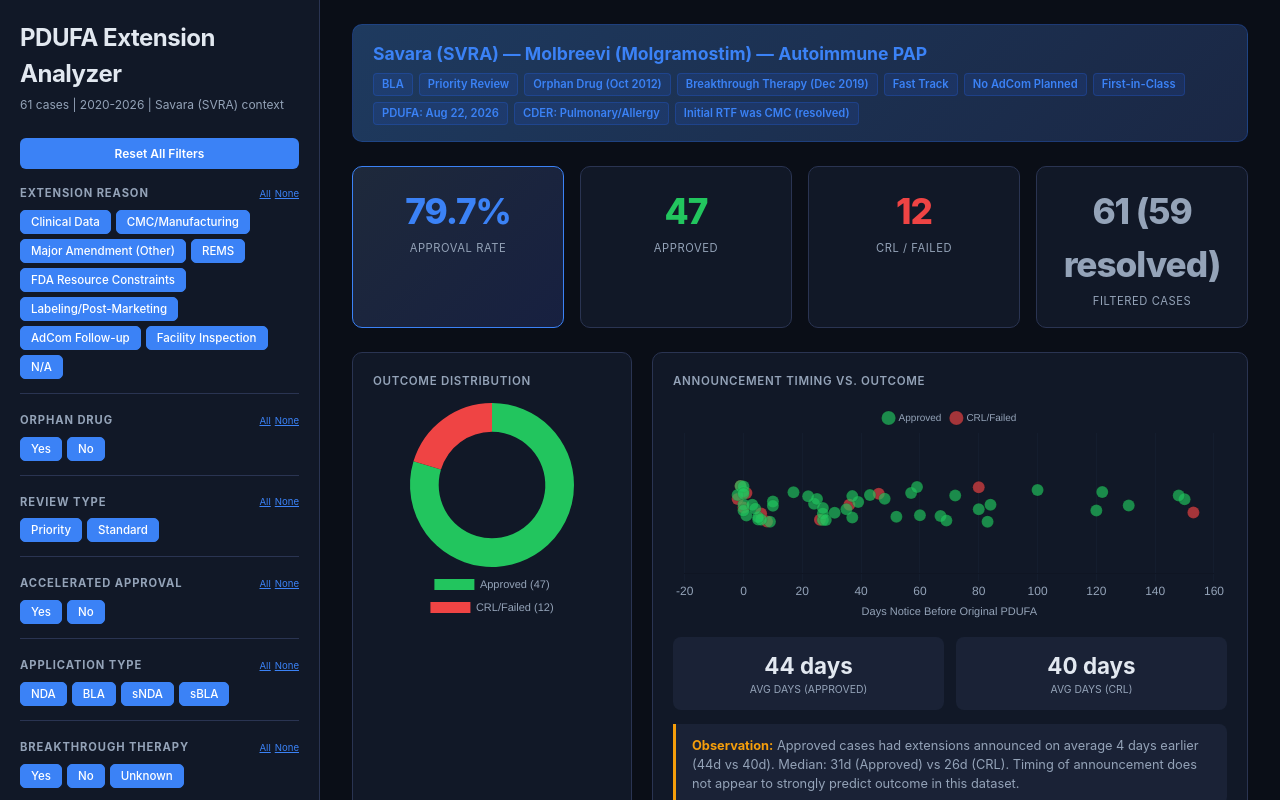
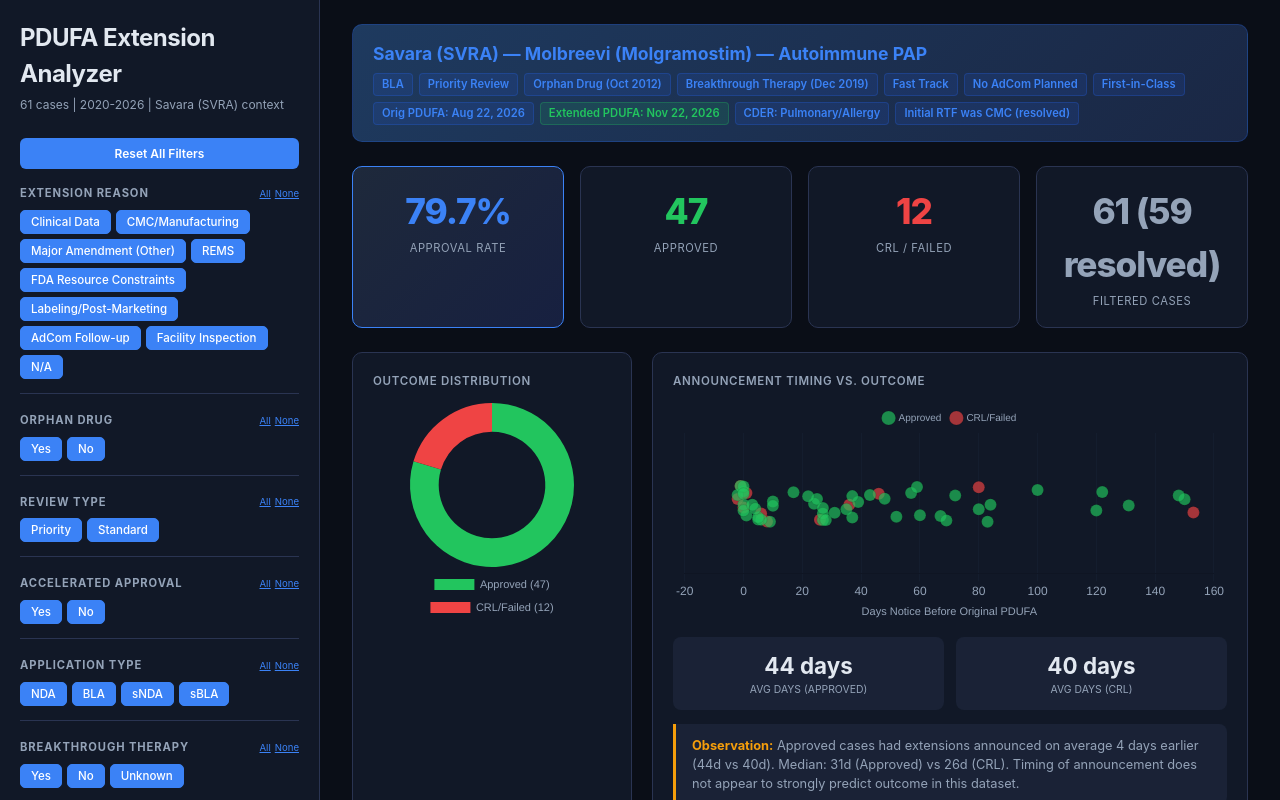
Before and after one commit to ritchietruong-rgb/pdufa-extension-analyzer, a plain HTML site: page index.html in a window 1280 px wide. Drawn offline with nearby package versions, Linux system fonts and the light colour scheme.

Commit message:
Update Savara with Apr 15 extension (Nov 22 PDUFA); add stated reason detail column for all 61 entries; reclassify Verrica/Ardelyx

```diff
--- a/index.html
+++ b/index.html
@@ -136,7 +136,8 @@
       <span class="tag">Fast Track</span>
       <span class="tag">No AdCom Planned</span>
       <span class="tag">First-in-Class</span>
-      <span class="tag">PDUFA: Aug 22, 2026</span>
+      <span class="tag">Orig PDUFA: Aug 22, 2026</span>
+      <span class="tag" style="background:#22c55e22;color:#22c55e;border-color:#22c55e44">Extended PDUFA: Nov 22, 2026</span>
       <span class="tag">CDER: Pulmonary/Allergy</span>
       <span class="tag">Initial RTF was CMC (resolved)</span>
     </div>
@@ -272,7 +273,7 @@
 {company:"Sanofi",drug:"Tolebrutinib",indication:"Non-relapsing SPMS",year:2025,origPdufa:"2025-09-28",reason:"Clinical Data",reasonDetail:"Sanofi's submission of additional analyses during review was classified as Major Amendment requiring 3-month extension",orphan:"No",review:"Priority",accel:"No",appType:"NDA",breakthrough:"Yes",firstClass:"No",adcom:"No",division:"Neurology",daysNotice:6,status:"Failed",outcome:"CRL Dec 2025",notes:"Brain-penetrant BTK inhibitor; severe DILI; 6 Hy's Law cases, 1 death"},
 {company:"Eton Pharma",drug:"ET-400 / Khindivi",indication:"Adrenal Insufficiency",year:2025,origPdufa:"2025-02-28",reason:"Major Amendment (Other)",reasonDetail:"FDA required additional time to review supplemental information provided in December 2024 in response to FDA request; standard 3-month extension",orphan:"Yes",review:"Standard",accel:"No",appType:"NDA",breakthrough:"Unknown",firstClass:"No",adcom:"No",division:"Metabolic/Endocrine",daysNotice:22,status:"Approved",outcome:"Approved May 2025",notes:"First oral hydrocortisone solution; pediatric rare disease"},
 {company:"KalVista",drug:"Sebetralstat (Ekterly)",indication:"HAE",year:2025,origPdufa:"2025-06-17",reason:"FDA Resource Constraints",reasonDetail:"FDA cited heavy workload and limited resources (not a Major Amendment); no additional data/studies requested; no safety, efficacy, or approvability concerns; only labeling finalization remained",orphan:"Yes",review:"Priority",accel:"No",appType:"NDA",breakthrough:"Unknown",firstClass:"Yes",adcom:"No",division:"Pulmonary/Allergy",daysNotice:4,status:"Approved",outcome:"Approved Jul 2025",notes:"First oral on-demand HAE treatment; FDA missed PDUFA (staffing)"},
-{company:"Savara",drug:"Molgramostim (Molbreevi)",indication:"Autoimmune PAP",year:2026,origPdufa:"2026-08-22",reason:"N/A",reasonDetail:"No extension announced; BLA under Priority Review with PDUFA Aug 22, 2026; initial BLA received Refuse-to-File (May 2025) for insufficient CMC data; resubmitted Dec 2025 and accepted Feb 2026",orphan:"Yes",review:"Priority",accel:"Unknown",appType:"BLA",breakthrough:"Yes",firstClass:"Yes",adcom:"No",division:"Pulmonary/Allergy",daysNotice:null,status:"Pending",outcome:"Pending (PDUFA Aug 22, 2026)",notes:"First inhaled GM-CSF; first potential aPAP therapy; IMPALA-2 NEJM pub"},
+{company:"Savara",drug:"Molgramostim (Molbreevi)",indication:"Autoimmune PAP",year:2026,origPdufa:"2026-08-22",reason:"Major Amendment (Other)",reasonDetail:"FDA determined that Company's responses to recent information requests constituted a major amendment to the BLA. Agency did not cite any safety, efficacy, or manufacturing concerns. New PDUFA Nov 22, 2026.",orphan:"Yes",review:"Priority",accel:"Unknown",appType:"BLA",breakthrough:"Yes",firstClass:"Yes",adcom:"No",division:"Pulmonary/Allergy",daysNotice:null,status:"Pending",outcome:"Pending (PDUFA Nov 22, 2026)",notes:"Extension announced Apr 15, 2026; vague language; initial RTF for CMC resolved; IMPALA-2 NEJM pub"},
 {company:"Lantheus",drug:"LNTH-2501",indication:"SSTR+ NET Imaging",year:2026,origPdufa:"2026-03-29",reason:"CMC/Manufacturing",reasonDetail:"FDA needed additional time to review further manufacturing-related information submitted by Lantheus; explicitly not related to efficacy or safety data",orphan:"No",review:"Standard",accel:"No",appType:"NDA",breakthrough:"No",firstClass:"No",adcom:"No",division:"Other CDER",daysNotice:12,status:"Pending",outcome:"Pending (PDUFA Jun 2026)",notes:"Diagnostic imaging kit; 505(b)(2)"}
 ];
 
```
